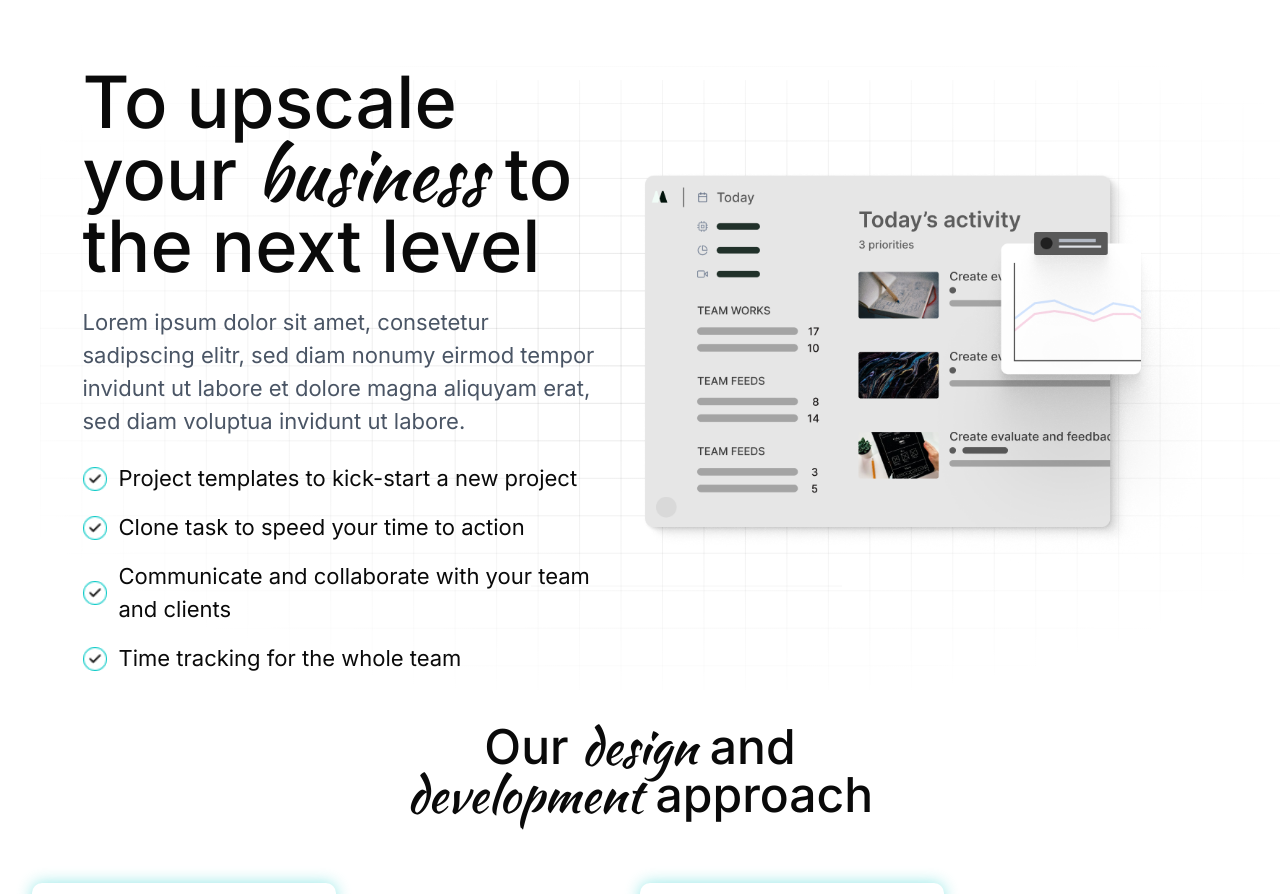
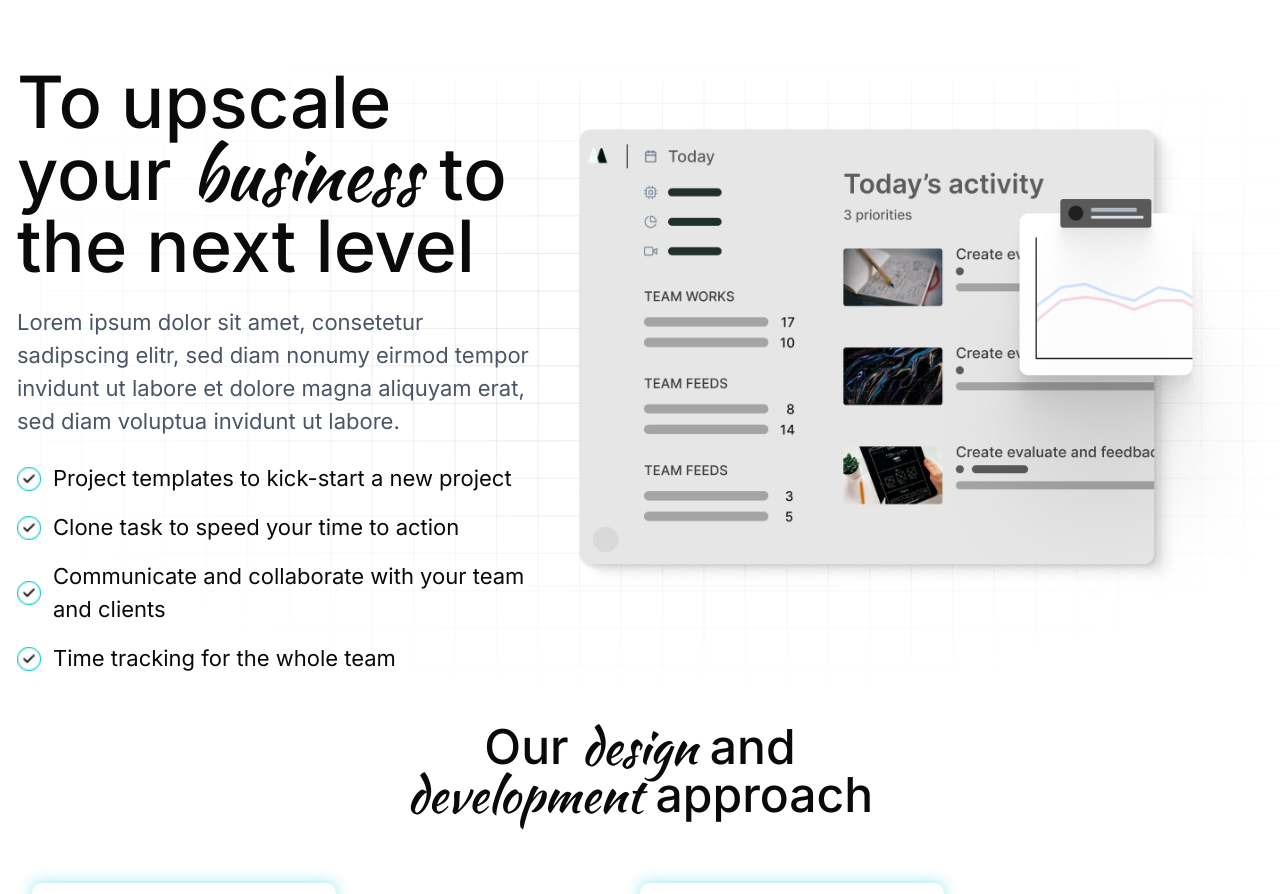
Before and after one commit to Roshen-Perera/ceylon-developers-portfolio, a Next.js app: page / in a window 1280 px wide. Shown: the part 1244-2138 px from the top of the page. Built offline with nearby package versions, Linux system fonts and the light colour scheme.

Commit message:
incresed the size of the image

```diff
--- a/app/page.tsx
+++ b/app/page.tsx
@@ -133,8 +133,8 @@ export default function Home() {
             <Image
               src={"/assets/images/todaysActivity.png"}
               alt={"today's activity dashboard"}
-              width={555}
-              height={441}
+              width={686}
+              height={487}
               style={{ opacity: 1 }}
             />
           </div>
```
